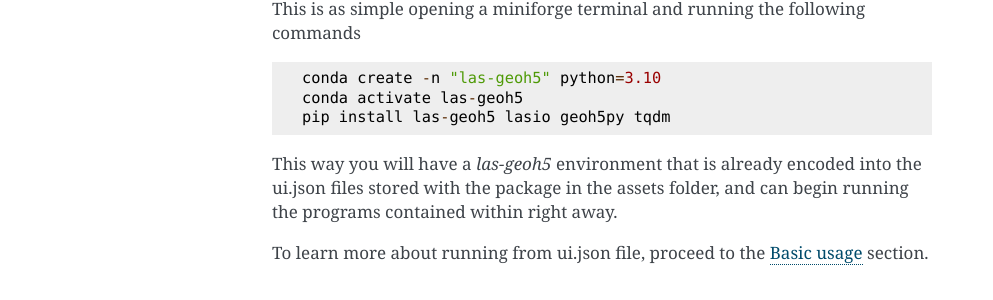
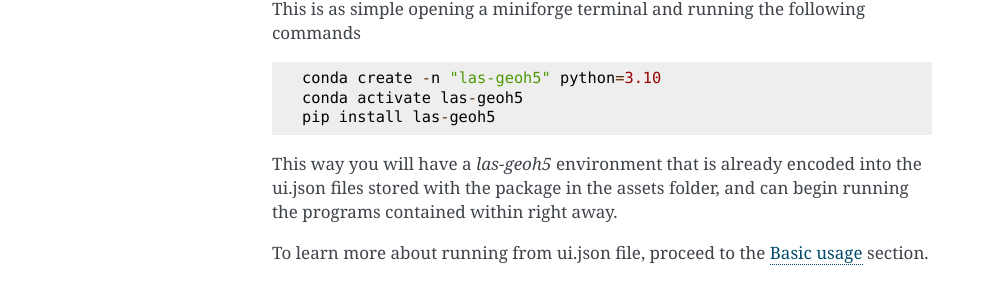
Before and after one commit to MiraGeoscience/las-geoh5, a Sphinx documentation site: the page built from docs/source/getting_started.rst, in a window 1280 px wide. Shown: the part 1524-1824 px from the top of the page, without its empty margins (148-1141 px from the left). Built offline with Sphinx 7.4.7, drawn with Linux system fonts in a browser that asks for light colours.

Commit message:
correct installation instructions

```diff
--- a/docs/source/getting_started.rst
+++ b/docs/source/getting_started.rst
@@ -53,7 +53,7 @@
 
     conda create -n "las-geoh5" python=3.10
     conda activate las-geoh5
-    pip install las-geoh5 lasio geoh5py tqdm
+    pip install las-geoh5
 
 This way you will have a *las-geoh5* environment that is already encoded into the ui.json files stored
 with the package in the assets folder, and can begin running the programs contained within right away.
```
